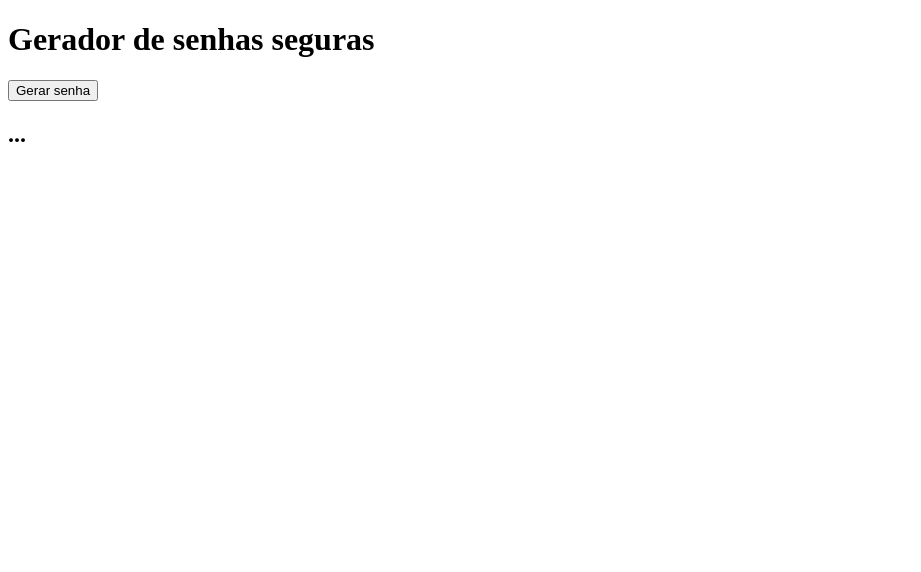
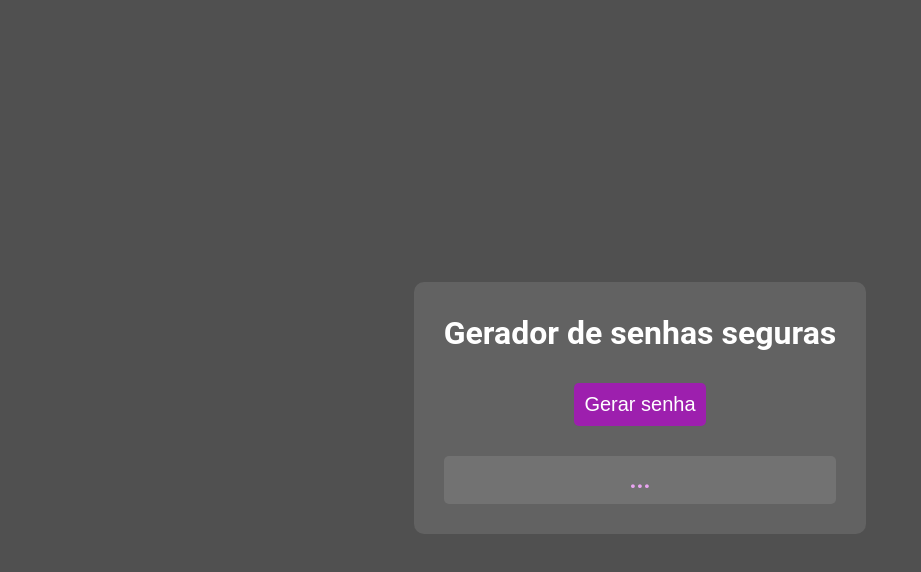
Before and after one commit to jpvsouza/password-generator, a website built with Vite: page index.html in a window 1280 px wide. Shown: the whole page, without its empty margins (0-921 px from the left). Built offline with nearby package versions, Linux system fonts and the light colour scheme.

Commit message:
projeto concluído

```diff
--- a/index.html
+++ b/index.html
@@ -7,9 +7,11 @@
     <title>Gerador de senhas seguras</title>
 </head>
 <body>
-    <h1>Gerador de senhas seguras</h1>
-    <button>Gerar senha</button>
-    <h2>...</h2>
-    <script src="/src/main.js" type="module"></script>
+    <main>
+        <h1>Gerador de senhas seguras</h1>
+        <button>Gerar senha</button>
+        <h2>...</h2>
+        <script src="/src/main.js" type="module"></script>
+    </main>
 </body>
 </html>
--- a/src/main.js
+++ b/src/main.js
@@ -1 +1,10 @@
-console.log('hello world')
+import { nanoid } from 'nanoid';
+import './style.css';
+
+const passwordBtnEl = document.querySelector('button');
+const displayPasswordEl = document.querySelector('h2');
+
+passwordBtnEl.addEventListener('click', () => {
+    const randomPassword = nanoid();
+    displayPasswordEl.innerHTML = randomPassword;
+});
--- /dev/null
+++ b/src/style.css
@@ -0,0 +1,36 @@
+body {
+    background-color: #505050;
+    color: white;
+    font-family: Roboto, Oxygen, Ubuntu, Cantarell, 'Open Sans', 'Helvetica Neue', sans-serif;
+    text-align: center;
+    display: flex;
+    flex-direction: column;
+    align-items: center;
+    justify-content: center;
+    min-height: 100vh;
+  }
+
+  main {
+    background-color: rgba(255,255,255,0.1);
+    max-width: 600px;
+    border-radius: 10px;
+    padding: 10px 30px;
+  }
+
+  h2 {
+    color: #e8a4f0;
+    background-color: rgba(255,255,255,0.1);
+    border-radius: 5px;
+    padding: 10px;
+  }
+
+  button {
+    background-color: #9d1fae;
+    border: 0 none;
+    padding: 10px;
+    font-size: 20px;
+    color: white;
+    border-radius: 5px;
+    cursor: pointer;
+    margin: 10px
+  }
```
Also changed, not shown: package.json (+12 -2 lines), .eslintrc.json (added), 2 other files.
